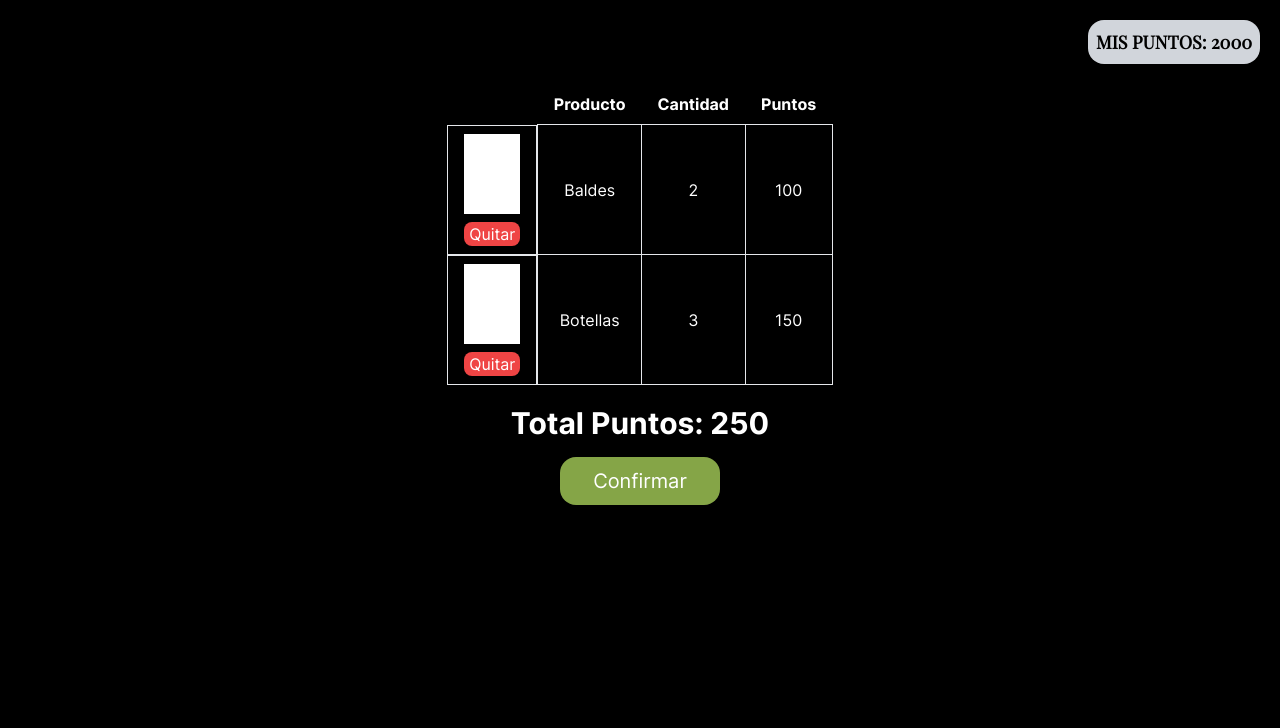
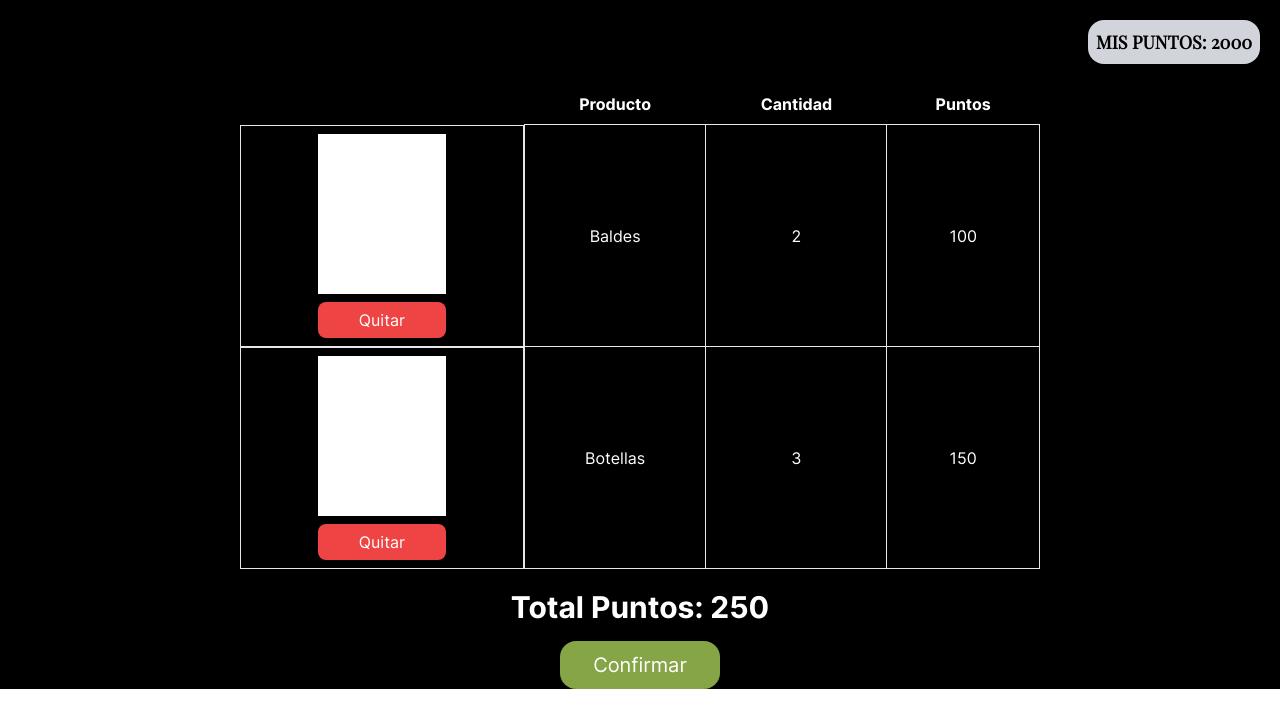
Before and after one commit to sbd0029992/ecolecta, a Next.js app: page /carritoCheck in a window 1280 px wide. Shown: the top 728 px of the page. Built offline with nearby package versions, Linux system fonts and the light colour scheme.

Commit message:
style(carritoCheck): responsive working

```diff
--- a/src/pages/carritoCheck.js
+++ b/src/pages/carritoCheck.js
@@ -2,7 +2,7 @@ import React from 'react';
 
 const CarritoCheck = () => {
   return (
-    <div className='h-screen bg-black'>
+    <div className='h-screen bg-black lg:h-full'>
       <div className='flex flex-col '>
         <div className='flex justify-end'>
           <div className='m-5 rounded-2xl bg-gray-300 p-2'>
@@ -10,8 +10,8 @@ const CarritoCheck = () => {
           </div>
         </div>
         <div>
-          <div className='flex justify-center text-white'>
-            <table className='table-auto'>
+          <div className='flex justify-center  text-white'>
+            <table className='w-3/4 table-auto  lg:w-[800px]'>
               <thead>
                 <tr>
                   <th className='px-4 py-2 text-center'></th>
@@ -22,10 +22,12 @@ const CarritoCheck = () => {
               </thead>
               <tbody>
                 <tr>
-                  <td className='flex  border px-4 py-2 text-center'>
-                    <div className='flex flex-col gap-2'>
-                      <div className='h-20 w-14 bg-white'></div>
-                      <button className='rounded-lg bg-red-500'>Quitar</button>
+                  <td className='flex  place-content-center border px-4 py-2 text-center'>
+                    <div className='flex flex-col justify-center  gap-2'>
+                      <div className='h-20 w-14 bg-white sm:h-32 sm:w-20 lg:h-40 lg:w-32'></div>
+                      <button className='rounded-lg bg-red-500 lg:h-9'>
+                        Quitar
+                      </button>
                     </div>
                   </td>
                   <td className='border px-4 py-2 text-center'>Baldes</td>
@@ -33,10 +35,12 @@ const CarritoCheck = () => {
                   <td className='border px-4 py-2 text-center'>100</td>
                 </tr>
                 <tr>
-                  <td className='flex  border px-4 py-2 text-center'>
-                    <div className='flex flex-col gap-2'>
-                      <div className='h-20 w-14 bg-white'></div>
-                      <button className='rounded-lg bg-red-500'>Quitar</button>
+                  <td className='flex  place-content-center border px-4 py-2 text-center'>
+                    <div className='flex flex-col justify-center  gap-2'>
+                      <div className='h-20 w-14 bg-white sm:h-32 sm:w-20 lg:h-40 lg:w-32'></div>
+                      <button className='rounded-lg bg-red-500 lg:h-9 '>
+                        Quitar
+                      </button>
                     </div>
                   </td>
                   <td className='border px-4 py-2 text-center'>Botellas</td>
```
